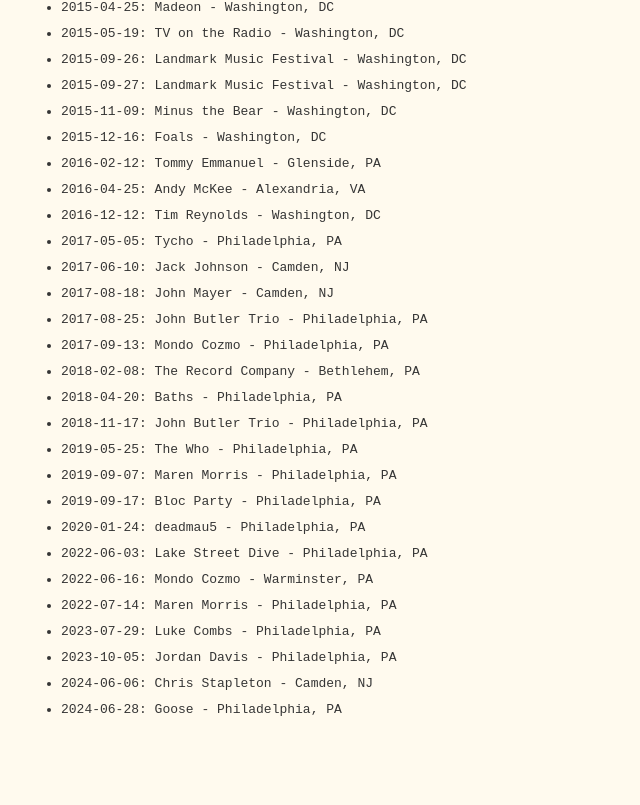
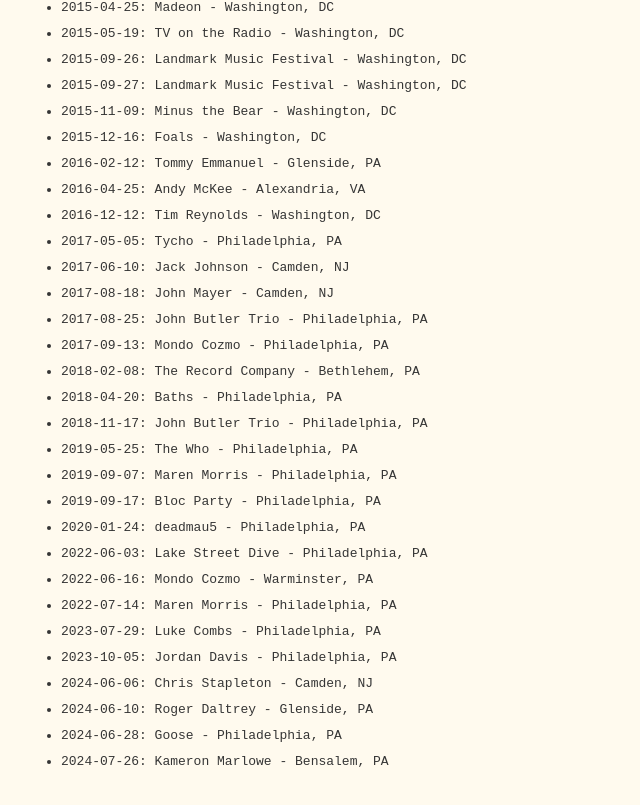
Before and after one commit to jaredculp/jaredculp.github.io, an Astro site: page /concerts in a window 1280 px wide. Shown: the part 1517-2322 px from the top of the page, without its empty margins (0-640 px from the left). Before the commit the page ends 2274 px from the top, so only its background shows below. Built offline with nearby package versions, Linux system fonts and the light colour scheme; Astro itself is replaced by a stand-in of ours.

Commit message:
Update concerts

```diff
--- a/src/pages/concerts.md
+++ b/src/pages/concerts.md
@@ -2,6 +2,7 @@
 layout: ../layouts/Layout.astro
 title: Concerts
 ---
+
 # Concerts
 
 ## DMB
@@ -85,4 +86,6 @@ title: Concerts
 - 2023-07-29: Luke Combs - Philadelphia, PA
 - 2023-10-05: Jordan Davis - Philadelphia, PA
 - 2024-06-06: Chris Stapleton - Camden, NJ
+- 2024-06-10: Roger Daltrey - Glenside, PA
 - 2024-06-28: Goose - Philadelphia, PA
+- 2024-07-26: Kameron Marlowe - Bensalem, PA
```
